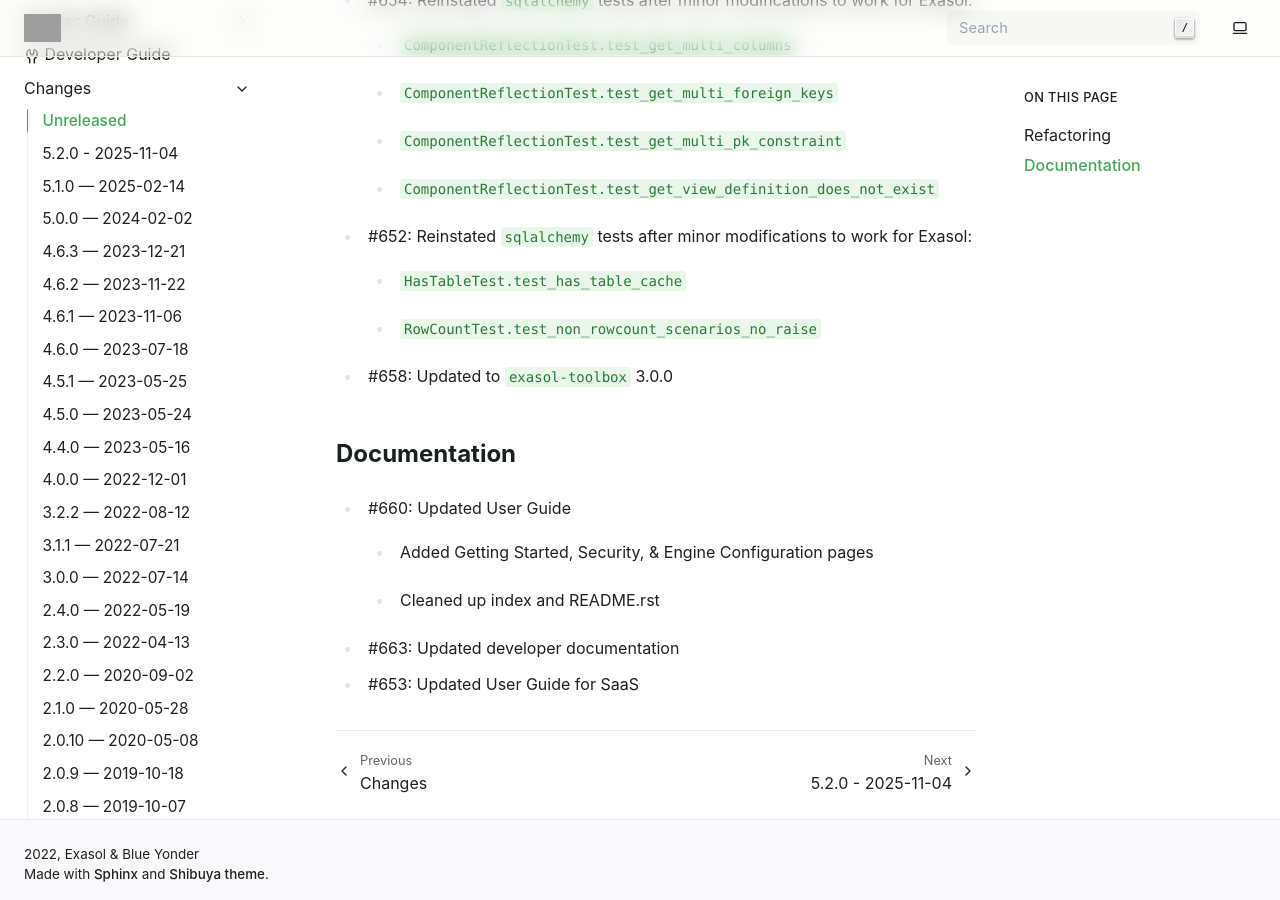
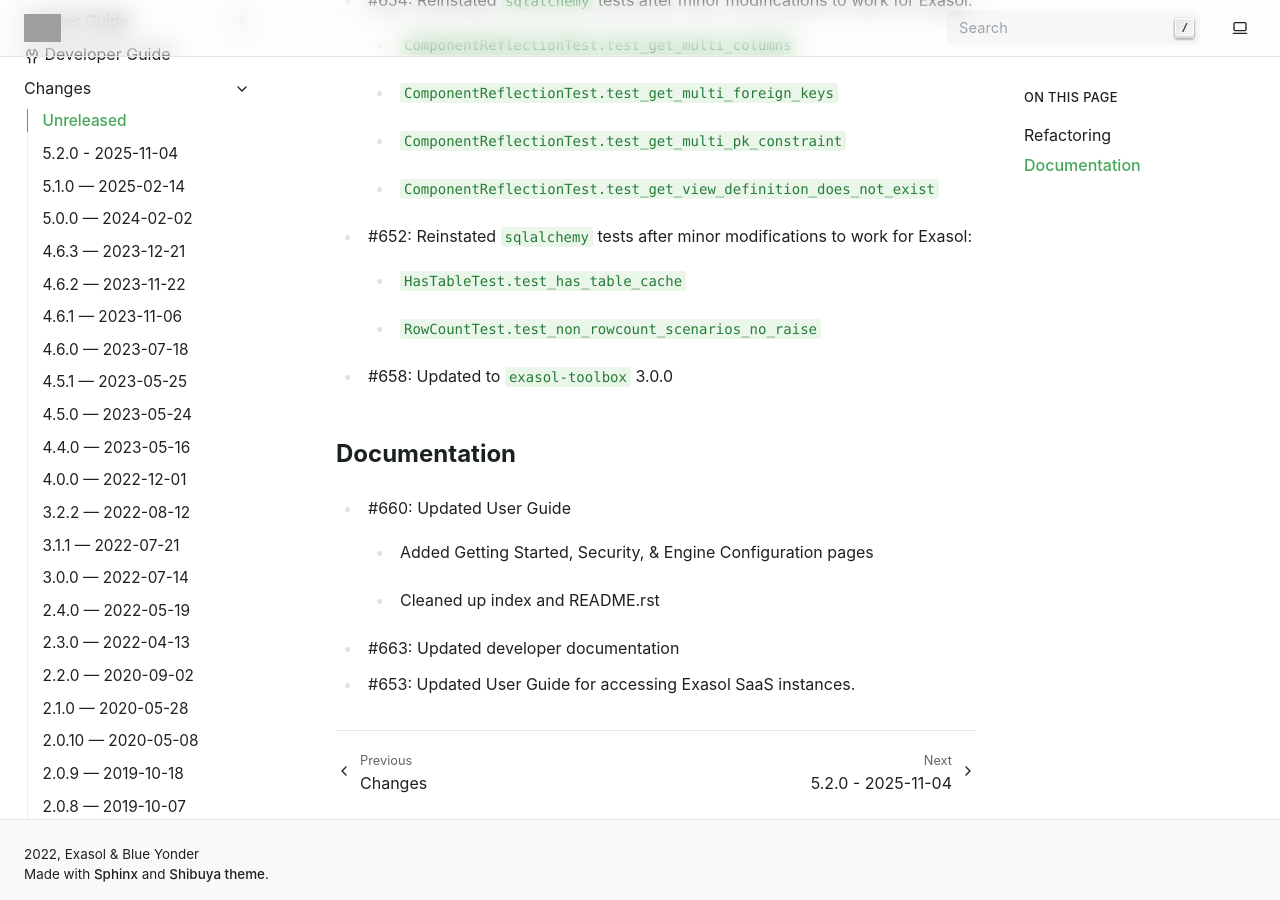
Before and after one commit to exasol/sqlalchemy-exasol, a Sphinx documentation site: the page built from doc/changes/unreleased.md, in a window 1280 px wide and 900 px high, scrolled down 1510 px. Built offline with Sphinx 7.4.7, drawn with Linux system fonts in a browser that asks for light colours; grey boxes are pictures that could not be loaded.

Commit message:
Update doc/changes/unreleased.md
Co-authored-by: Christoph Kuhnke <github@kuhnke.net>

```diff
--- a/doc/changes/unreleased.md
+++ b/doc/changes/unreleased.md
@@ -41,4 +41,4 @@ Connection strings should be altered to start with `exa+websocket://`.
   - Added Getting Started, Security, & Engine Configuration pages
   - Cleaned up index and README.rst
 - #663: Updated developer documentation
-- #653: Updated User Guide for SaaS
+- #653: Updated User Guide for accessing Exasol SaaS instances.
```
